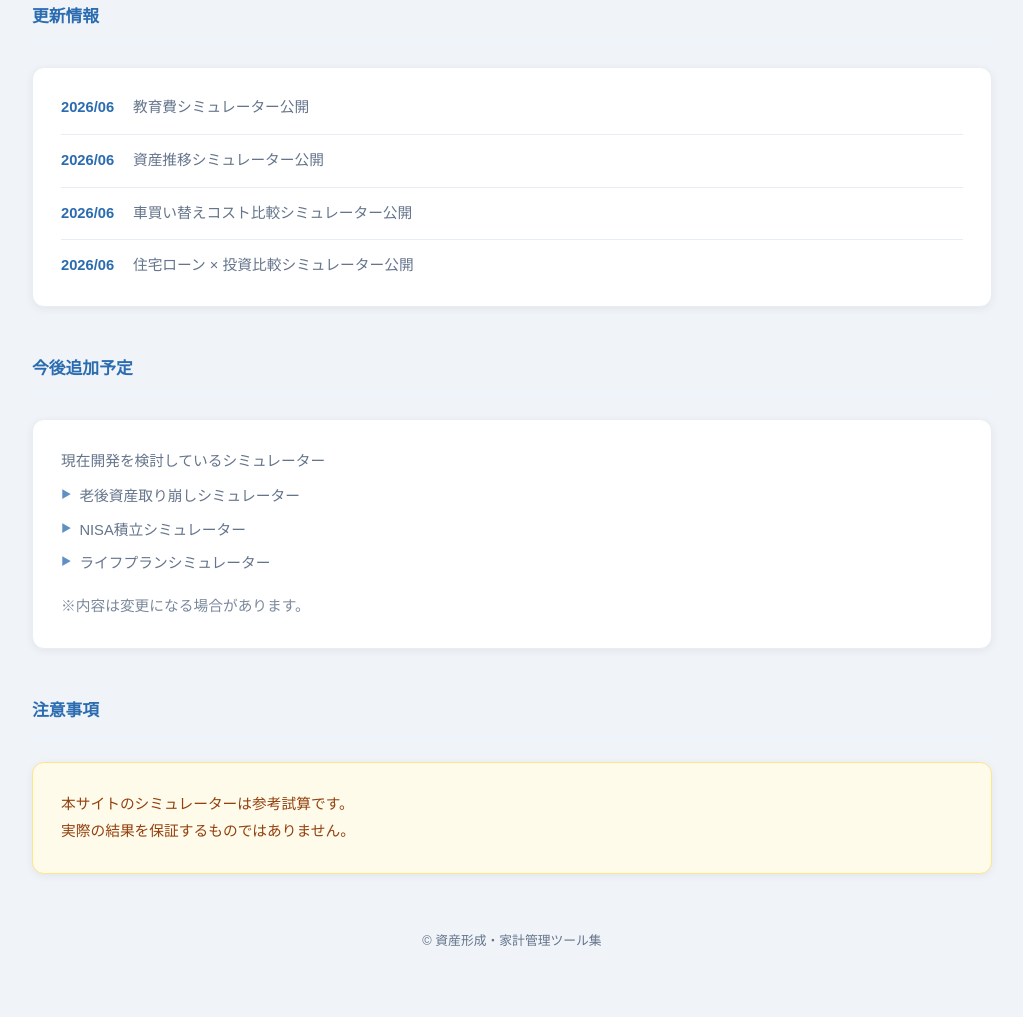
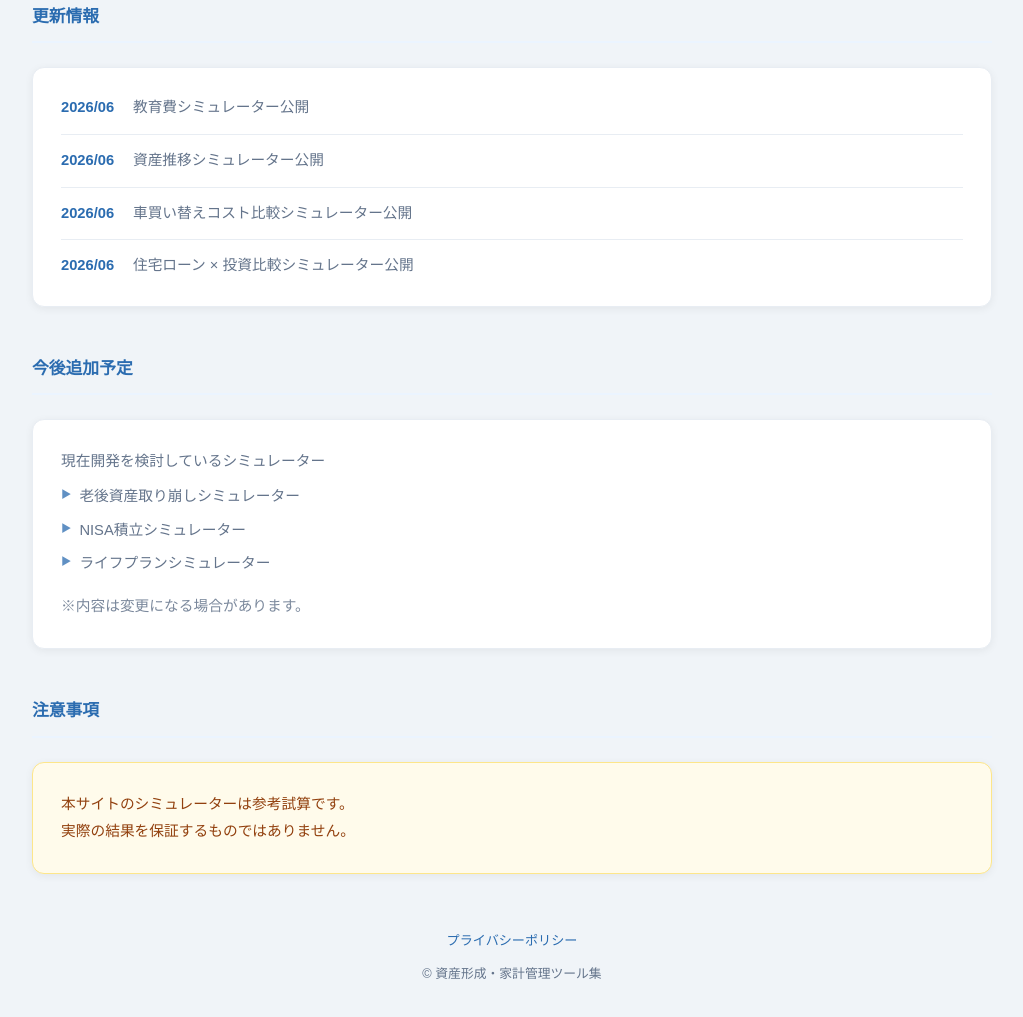
Before and after one commit to kylek88-lab/financial-tools-lab, a plain HTML site: page index.html in a window 1280 px wide. Shown: the part 2384-3401 px from the top of the page, without its empty margins (128-1151 px from the left). Drawn offline with Linux system fonts and the light colour scheme.

Commit message:
Add files via upload

```diff
--- a/index.html
+++ b/index.html
@@ -7,6 +7,30 @@
   <meta property="og:title" content="資産形成・家計管理シミュレーター集｜住宅ローン・投資・教育費・車比較" />
   <meta property="og:description" content="住宅ローン比較、教育費準備、車買い替えコスト比較、資産形成の試算ができる無料シミュレーター集です。家計管理や将来設計にご活用ください。" />
   <meta property="og:type" content="website" />
+  <meta property="og:url" content="https://financial-tools-lab.vercel.app/" />
+  <!--
+    ブランドアセット（index.html と同じ階層に配置）
+    ─────────────────────────────────────────────
+    favicon.ico
+      モチーフ: 家（住宅）＋ 上昇グラフ（資産形成）
+      コンセプト: 家計管理 × 資産形成
+
+    ogp-image.png（1200×630px 推奨）
+      タイトル: 資産形成・家計管理ツール集
+      サブ: 将来のお金を見える化する / 無料シミュレーター
+      アイコン: 🏠住宅ローン 🎓教育費 📈資産形成 🚗車比較
+      デザイン: サイト同様の青系（#2b6cb0 → #3182ce）
+    ─────────────────────────────────────────────
+    画像を差し替える場合は favicon.ico / ogp-image.png を上書きするだけで反映されます。
+  -->
+  <link rel="icon" href="favicon.ico" type="image/x-icon" />
+  <link rel="shortcut icon" href="favicon.ico" />
+  <meta property="og:image" content="https://financial-tools-lab.vercel.app/ogp-image.png" />
+  <meta property="og:image:width" content="1200" />
+  <meta property="og:image:height" content="630" />
+  <meta property="og:image:alt" content="資産形成・家計管理ツール集 - 将来のお金を見える化する無料シミュレーター" />
+  <meta name="twitter:card" content="summary_large_image" />
+  <meta name="twitter:image" content="https://financial-tools-lab.vercel.app/ogp-image.png" />
   <title>資産形成・家計管理シミュレーター集｜住宅ローン・投資・教育費・車比較</title>
   <!-- Google tag (gtag.js) -->
   <script async src="https://www.googletagmanager.com/gtag/js?id=G-32YGB007DL"></script>
@@ -499,6 +523,23 @@
       font-size: 0.8rem;
       color: var(--text-muted);
     }
+
+    .footer-links {
+      margin-bottom: 10px;
+    }
+
+    .footer-links a {
+      color: var(--primary);
+      text-decoration: none;
+      font-size: 0.82rem;
+      transition: color 0.15s ease;
+    }
+
+    .footer-links a:hover,
+    .footer-links a:focus-visible {
+      color: #1e4e8c;
+      outline: none;
+    }
   </style>
 </head>
 <body>
@@ -649,6 +690,9 @@
     </section>
 
     <footer>
+      <p class="footer-links">
+        <a href="privacy.html">プライバシーポリシー</a>
+      </p>
       <p>&copy; 資産形成・家計管理ツール集</p>
     </footer>
   </div>
```
